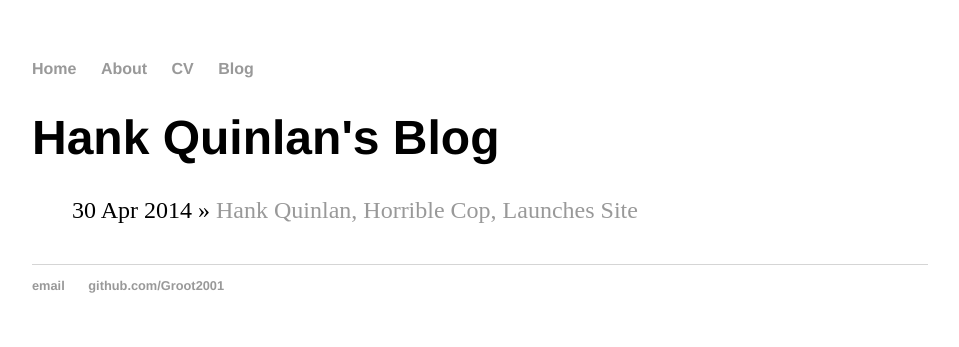
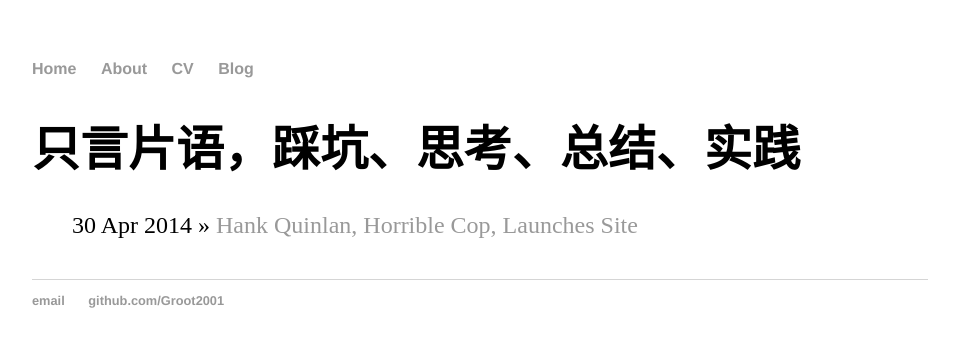
Before and after one commit to Groot2001/groot2001.github.io, a Jekyll site: the page built from blog/index.html, in a window 1280 px wide. Shown: the top 347 px of the page, without its empty margins (160-1119 px from the left). Built offline with Jekyll 4.4.1, drawn with Linux system fonts in a browser that asks for light colours.

Commit message:
Update index.html

```diff
--- a/blog/index.html
+++ b/blog/index.html
@@ -1,6 +1,6 @@
 ---
 layout: default
-title: Hank Quinlan's Blog
+title: 只言片语，踩坑、思考、总结、实践
 ---
 	<h1>{{ page.title }}</h1>
 	<ul class="posts">
```
